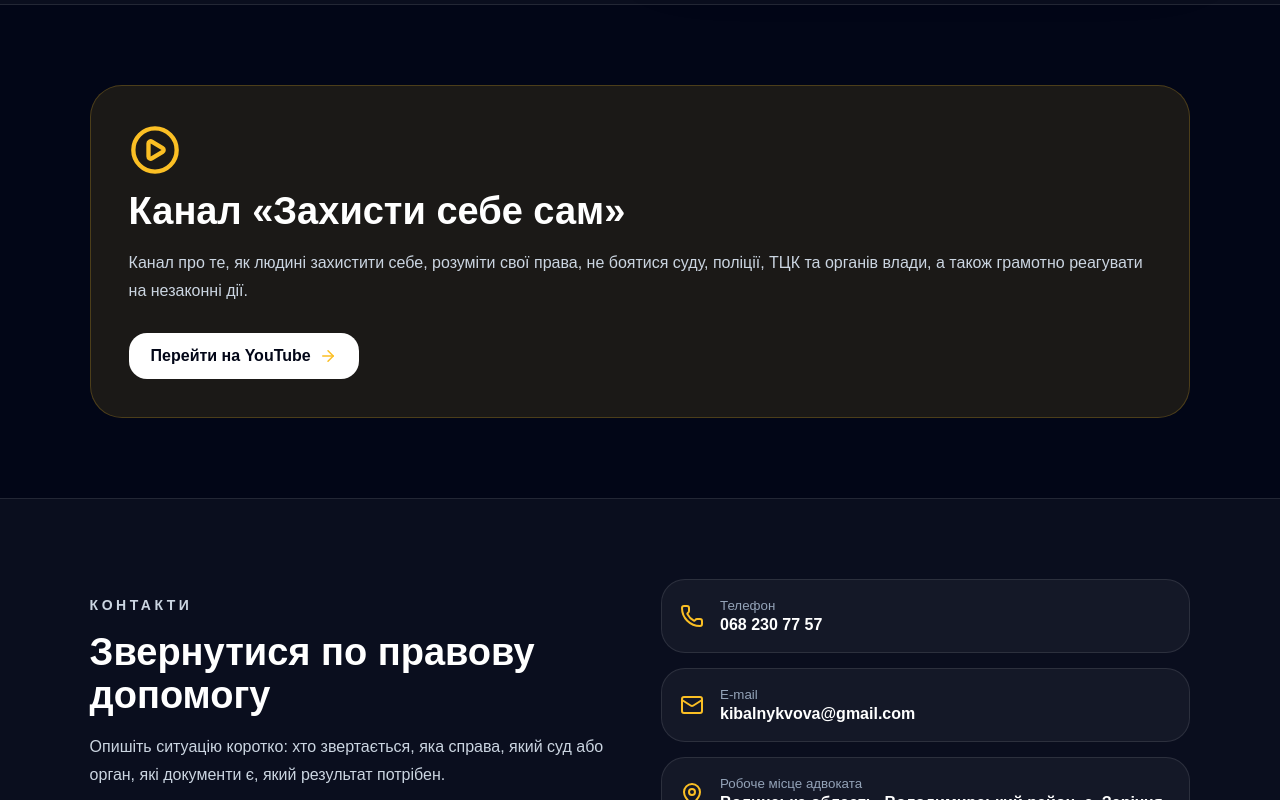
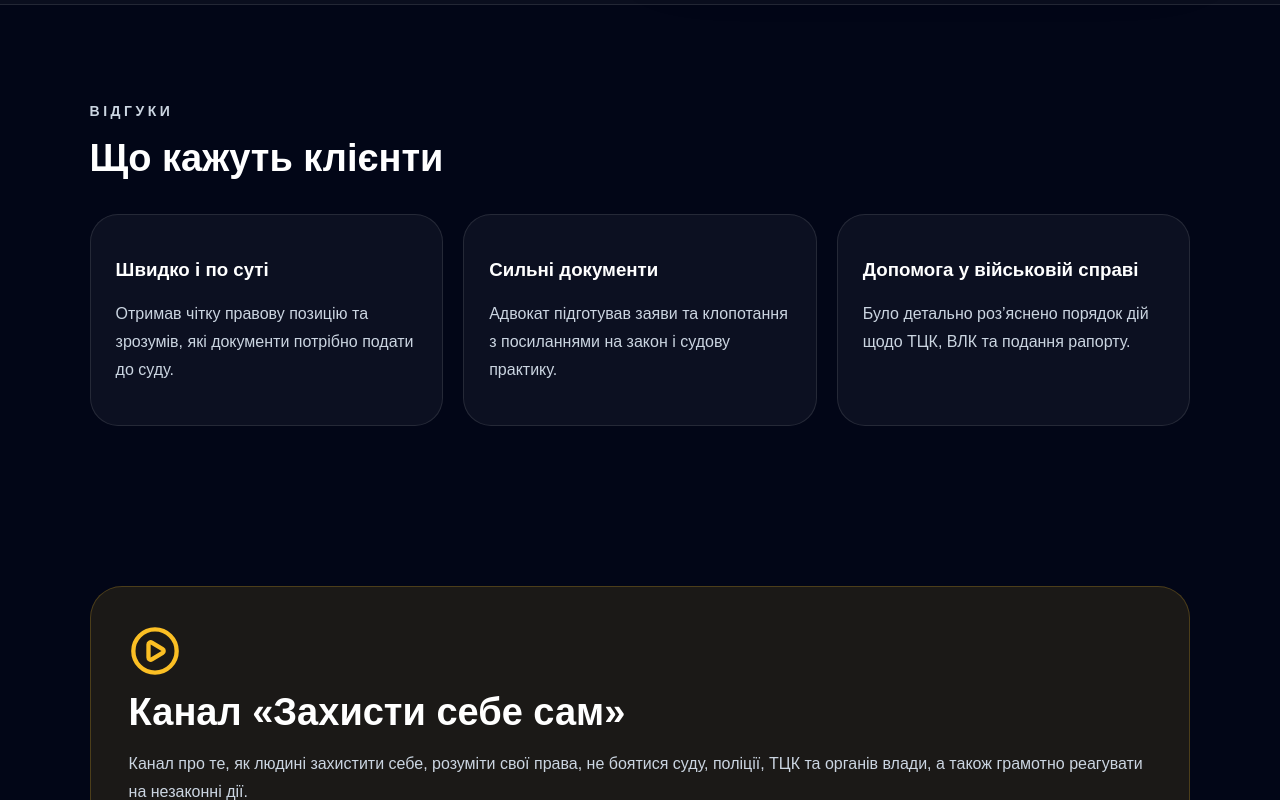
Before and after one commit to volodymyrkibalnyk21-oss/advokat-kibalnyk-site, a React (Vite) app: page / in a window 1280 px wide. Shown: the part 3820-4620 px from the top of the page. Built offline with nearby package versions, Linux system fonts and the light colour scheme.

Commit message:
Update main.jsx

```diff
--- a/src/main.jsx
+++ b/src/main.jsx
@@ -85,7 +85,27 @@ function App() {
   </div>
 </section><section id="about" className="band"><div><p className="over">Про адвоката</p><h2>Кібальник Володимир Павлович</h2><p>Адвокат, який працює з реальними судовими спорами, кримінальними провадженнями, військовими питаннями, адміністративними позовами та процесуальними документами.</p><p>Основний принцип роботи — не формальність, а результат: сильний документ, чіткі вимоги, зрозуміла позиція та підготовка до кожного можливого заперечення опонента.</p></div><div className="darkCard"><h3>Напрямки роботи</h3>{["Суди першої інстанції та апеляція","Скарги на бездіяльність органів влади","Захист військовослужбовців","Правова допомога потерпілим і обвинуваченим","Підготовка заяв, запитів, клопотань і промов"].map(x => <p className="line" key={x}><ArrowRight/> {x}</p>)}</div></section>
 
-      <section id="youtube" className="section"><div className="youtube"><PlayCircle  size={52}/><h2>Канал «Захисти себе сам»</h2><p>Канал про те, як людині захистити себе, розуміти свої права, не боятися суду, поліції, ТЦК та органів влади, а також грамотно реагувати на незаконні дії.</p><a href="https://www.youtube.com/" target="_blank">Перейти на YouTube <ArrowRight size={18}/></a></div></section>
+     <section className="section">
+  <p className="over">Відгуки</p>
+  <h2>Що кажуть клієнти</h2>
+
+  <div className="grid">
+    <article className="card">
+      <h3>Швидко і по суті</h3>
+      <p>Отримав чітку правову позицію та зрозумів, які документи потрібно подати до суду.</p>
+    </article>
+
+    <article className="card">
+      <h3>Сильні документи</h3>
+      <p>Адвокат підготував заяви та клопотання з посиланнями на закон і судову практику.</p>
+    </article>
+
+    <article className="card">
+      <h3>Допомога у військовій справі</h3>
+      <p>Було детально роз’яснено порядок дій щодо ТЦК, ВЛК та подання рапорту.</p>
+    </article>
+  </div>
+</section> <section id="youtube" className="section"><div className="youtube"><PlayCircle  size={52}/><h2>Канал «Захисти себе сам»</h2><p>Канал про те, як людині захистити себе, розуміти свої права, не боятися суду, поліції, ТЦК та органів влади, а також грамотно реагувати на незаконні дії.</p><a href="https://www.youtube.com/" target="_blank">Перейти на YouTube <ArrowRight size={18}/></a></div></section>
 
       <section id="contacts" className="contacts"><div><p className="over">Контакти</p><h2>Звернутися по правову допомогу</h2><p>Опишіть ситуацію коротко: хто звертається, яка справа, який суд або орган, які документи є, який результат потрібен.</p></div><div className="contactList"><a href="tel:+380682307757"><Phone/> <span><small>Телефон</small><b>068 230 77 57</b></span></a><a href="mailto:kibalnykvova@gmail.com"><Mail/> <span><small>E-mail</small><b>kibalnykvova@gmail.com</b></span></a><div><MapPin/> <span><small>Робоче місце адвоката</small><b>Волинська область, Володимирський район, с. Заріччя</b></span></div><a href="https://t.me/" target="_blank"><MessageCircle/> <span><small>Telegram</small><b>Написати повідомлення</b></span></a></div></section>
     </main>
```
